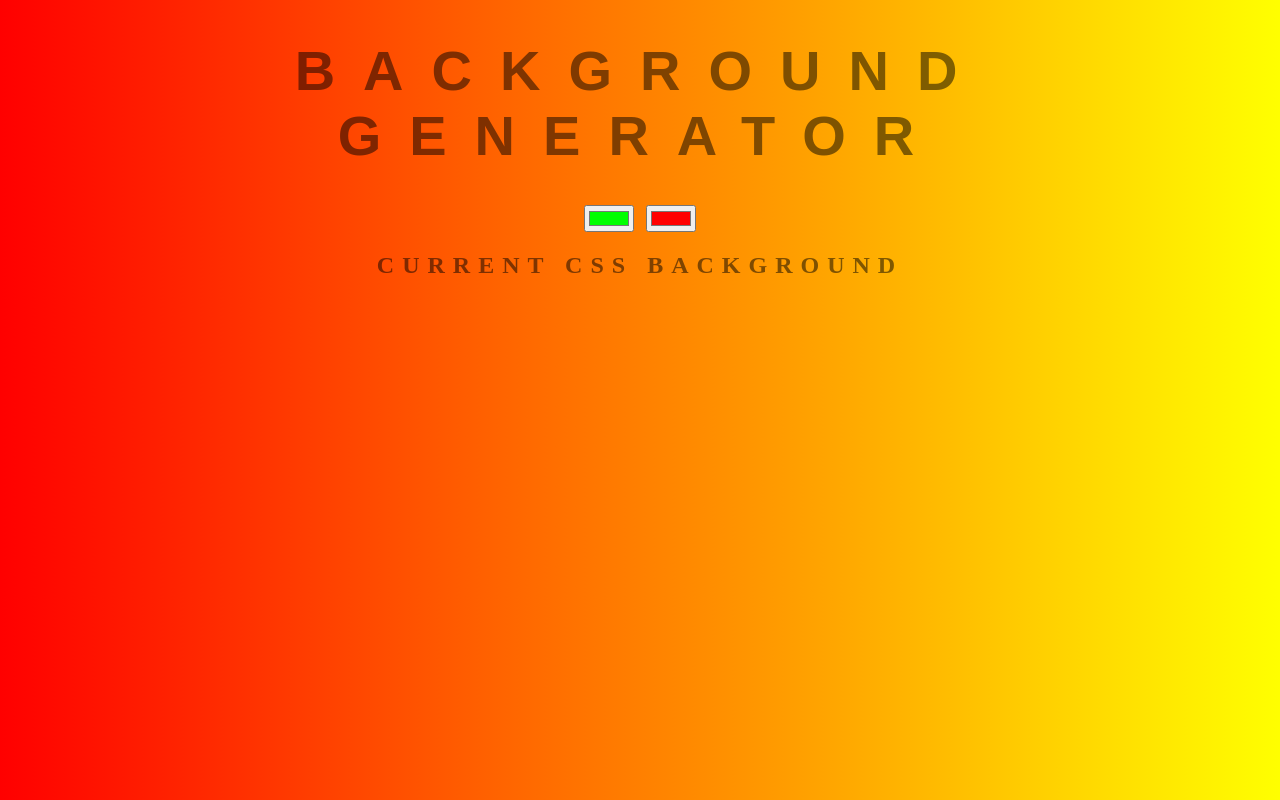
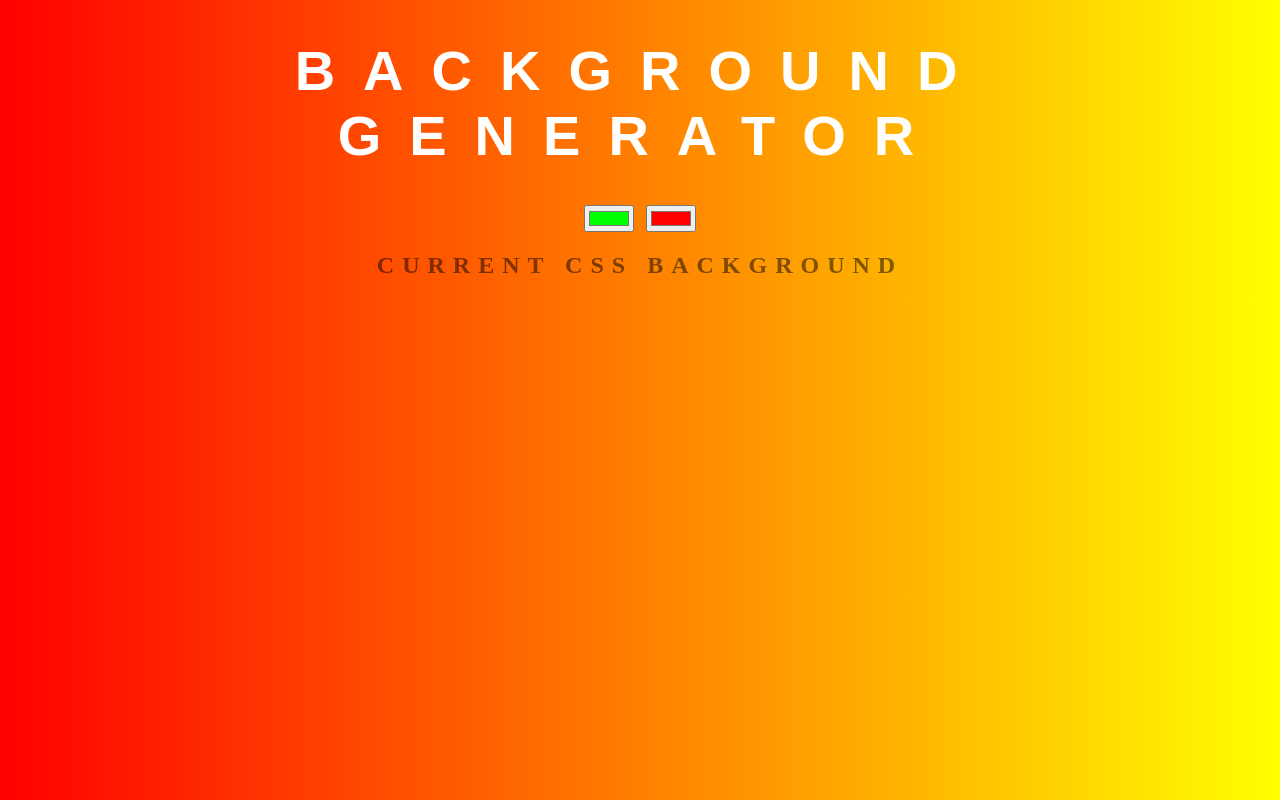
Before and after one commit to tobiaslavely/background-generator, a plain HTML site: page index.html in a window 1280 px wide. Drawn offline with Linux system fonts and the light colour scheme.

Commit message:
Updated Title Font Color to White

```diff
--- a/style.css
+++ b/style.css
@@ -10,7 +10,7 @@ body {
 
 h1 {
     font: 600 3.5em 'Raleway', sans-serif;
-    color: rgba(0,0,0,.5);
+    color: #fff;
     text-align: center;
     text-transform: uppercase;
     letter-spacing: .5em;
```
